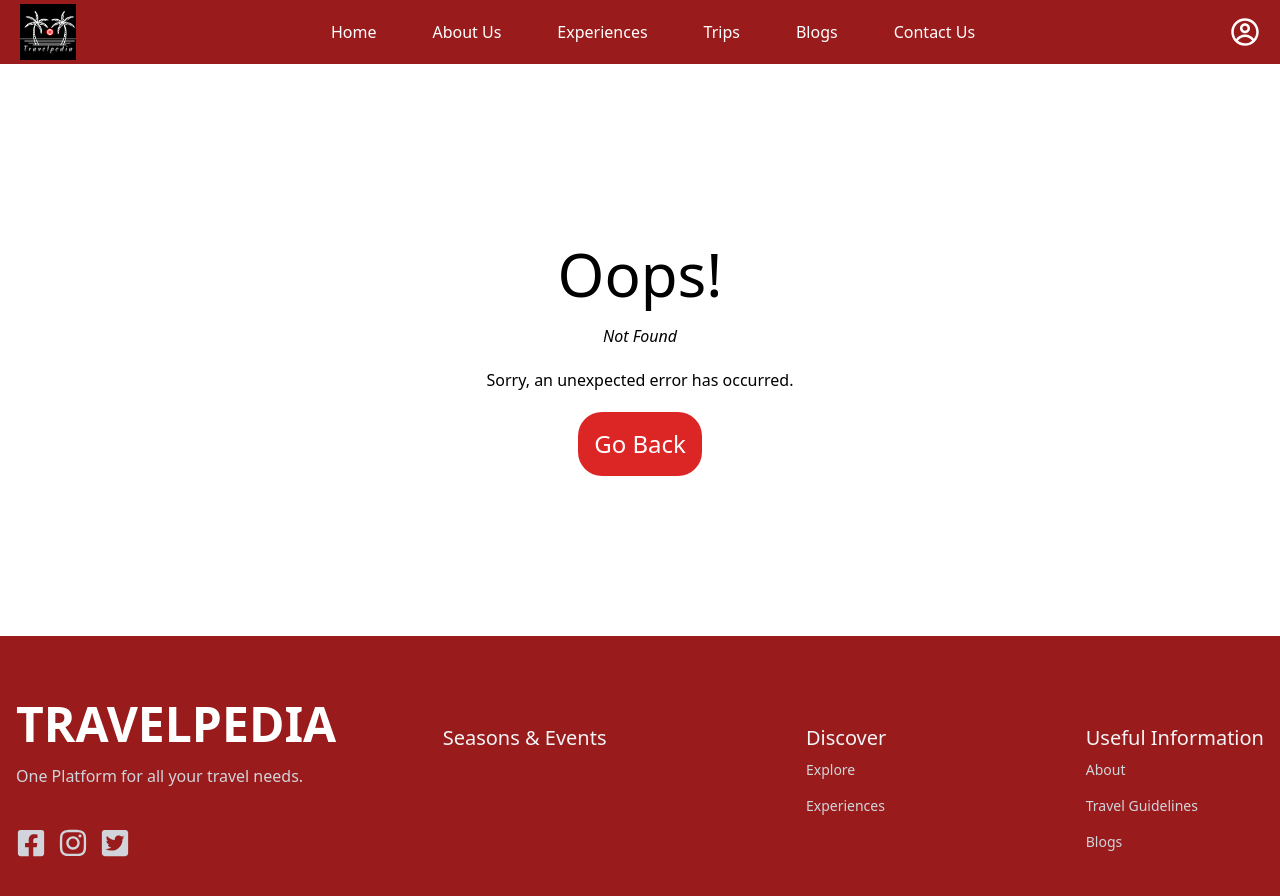
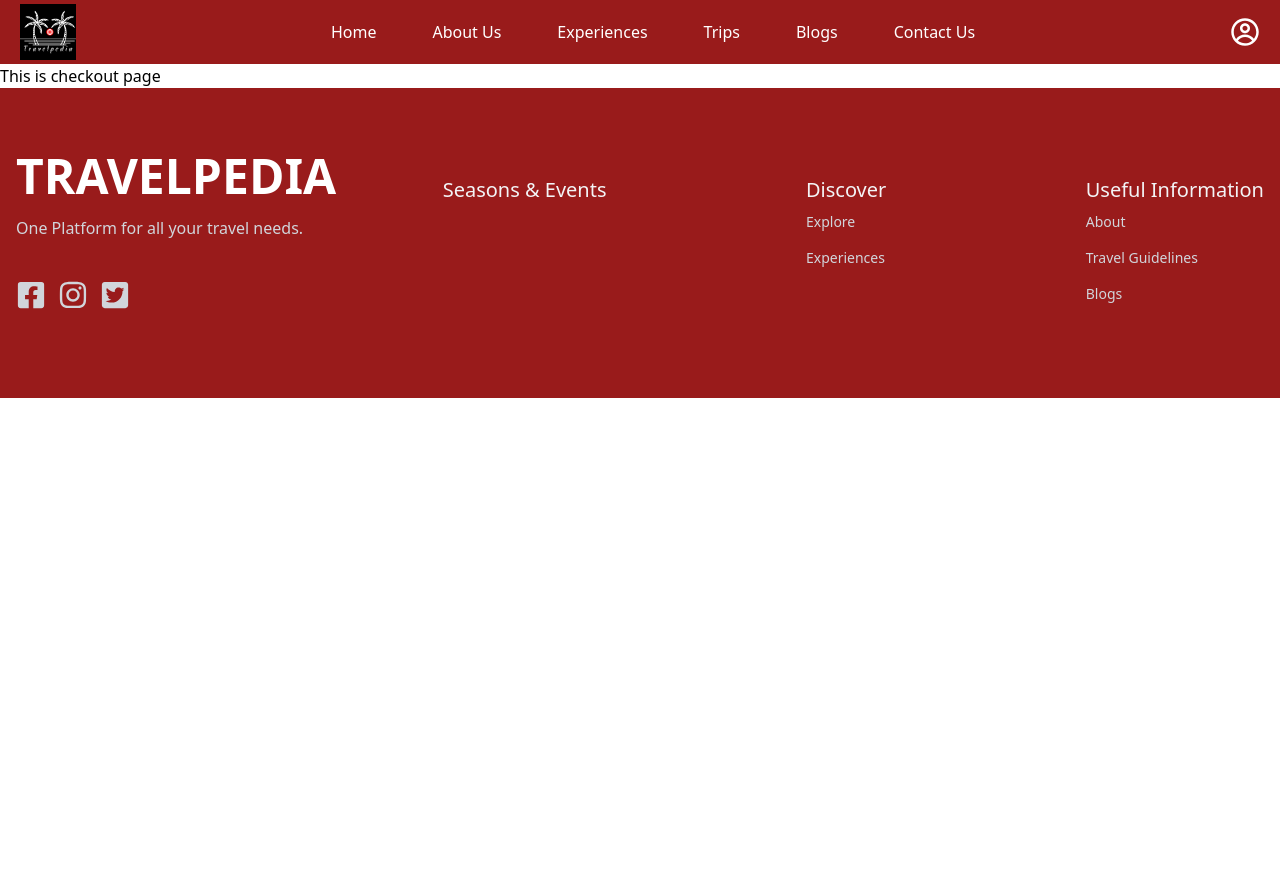
Before and after one commit to aryamagarwal/TravelPedia, a React (Vite) app in the folder FrontEnd/: page /checkout in a window 1280 px wide. Shown: the top 896 px of the page. After the commit the page ends 800 px from the top, so only its background shows below. Built offline with nearby package versions, Linux system fonts and the light colour scheme.

Commit message:
Added navigation to CheckOut.jsx

```diff
--- a/FrontEnd/src/Pages/CheckOut.jsx
+++ b/FrontEnd/src/Pages/CheckOut.jsx
@@ -3,7 +3,7 @@ import React from 'react'
 function CheckOut() {
   return (
     <div>
-
+      This is checkout page
     </div>
   )
 }
--- a/FrontEnd/src/Pages/Package.jsx
+++ b/FrontEnd/src/Pages/Package.jsx
@@ -4,6 +4,7 @@ import useFetch from "../components/useFetch.jsx";
 import { useParams, useNavigate } from "react-router-dom";
 import { useContext } from "react";
 import { MdDelete } from "react-icons/md";
+
 // import img from "../assets/video/video_bg.mp4";
 import img from "../assets/The-Maharaja-Experience.png";
 import { FaPencilAlt } from "react-icons/fa";
@@ -76,7 +77,7 @@ function Package() {
   const [updateReviewId, setUpdateReviewId] = useState(0);
   const [name, setName] = useState(isLoggedIn ? user.username : "");
   const [review, setReview] = useState("");
-
+  const navigatte=useNavigate();
   const handleNameChange = (e) => {
     setName(e.target.value);
   };
@@ -312,7 +313,7 @@ function Package() {
                   <div className="w-full mt-4"></div>
                 </div>
               </div>
-              <button className="bg-yellow-500 mt-12 w-11/12 font-bold text-2xl pb-3 pt-3 mb-5 rounded-lg ">
+              <button className="bg-yellow-500 mt-12 w-11/12 font-bold text-2xl pb-3 pt-3 mb-5 rounded-lg " onClick={()=>{navigate('/checkout')}}>
                 BOOK NOW
               </button>
             </div>
--- a/FrontEnd/src/main.jsx
+++ b/FrontEnd/src/main.jsx
@@ -20,6 +20,7 @@ import Package from "./Pages/Package.jsx";
 import Trips from "./Pages/Trips.jsx";
 import AboutUs from "./Pages/AboutUs.jsx";
 import ContactUs from "./Pages/ContactUs.jsx";
+import Checkout from "./Pages/CheckOut.jsx";
 const router = createBrowserRouter([
   {
     path: "/",
@@ -84,6 +85,10 @@ const router = createBrowserRouter([
       {
         path: "trips",
         element: <Trips />,
+      },
+      {
+        path: "checkout",
+        element: <Checkout />,
       }
 
     ],
```
